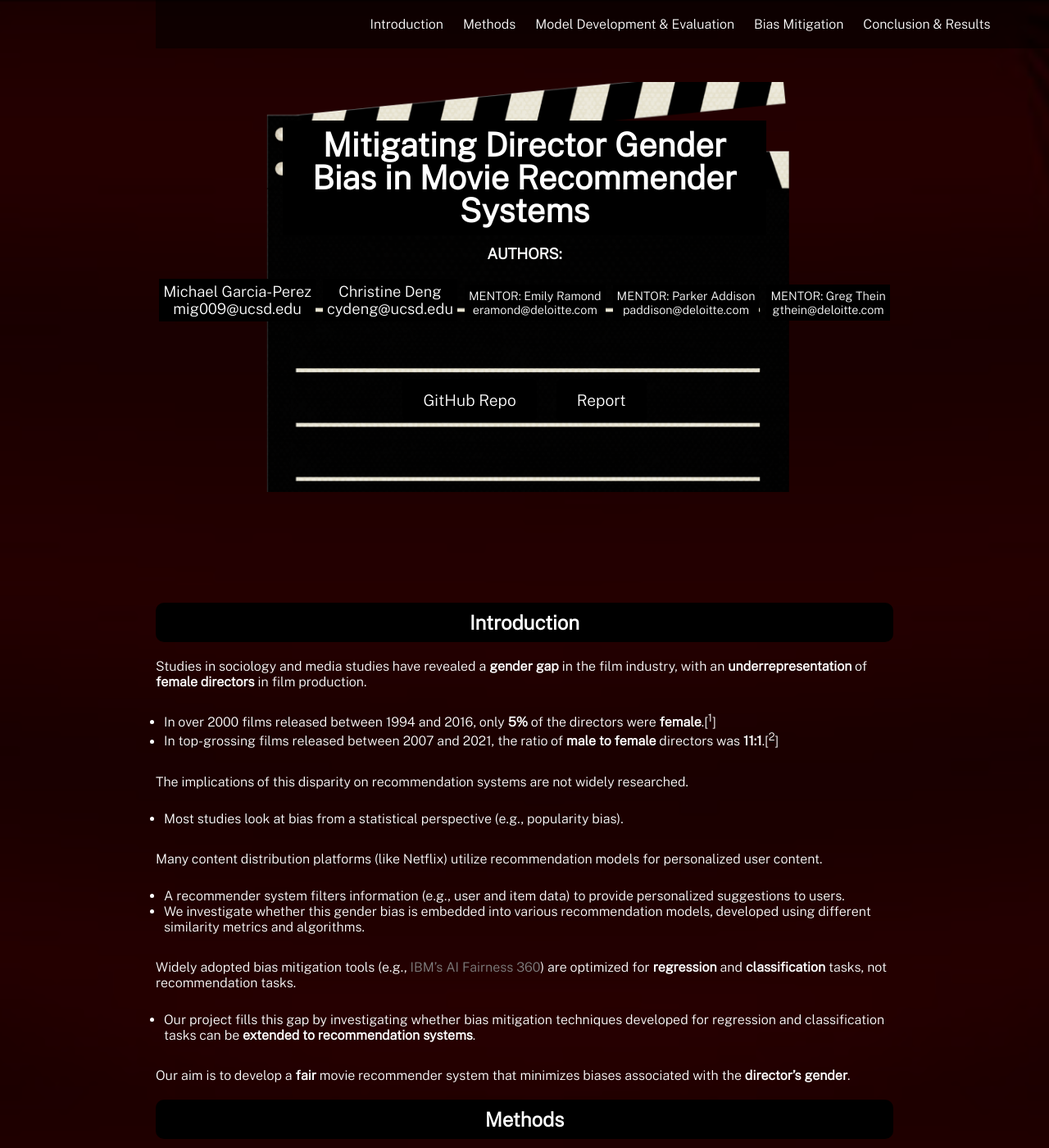
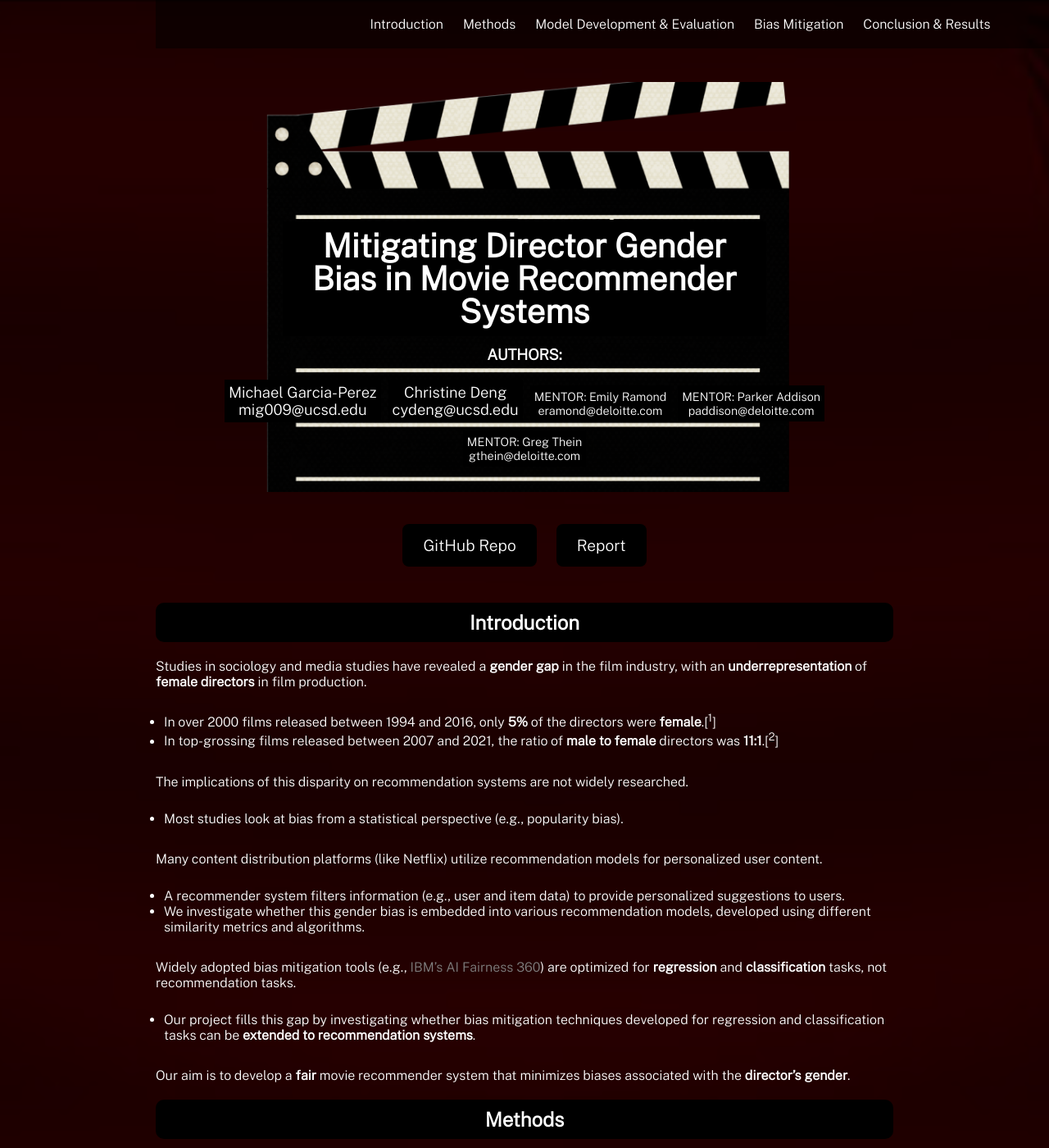
Before and after one commit to michael-garciaperez/DSC180A-Methodology-5, a Jekyll site: the page built from index.md, in a window 1280 px wide and 1400 px high. Shown: the whole window at 82% size. Built offline with Jekyll 4.4.1, drawn with Linux system fonts in a browser that asks for light colours.

Commit message:
Update style.scss

```diff
--- a/assets/css/style.scss
+++ b/assets/css/style.scss
@@ -25,10 +25,9 @@
 header {
   position: relative;
   z-index: 2;
-  margin: 100px auto 0; /* Adjusted margin */
-  padding: 20px 0 25px; /* Adjusted padding */
+  margin: 100px auto; /* Adjusted margin */
+  padding: 20px 40px 25px;
   height: 500px;
-  width: 100%; /* Set header width to span the full width */
 }
 
 header h1 {
@@ -40,6 +39,7 @@
   line-height: 1;
   background-color: black;
   padding: 10px 20px;
+  margin-top: 150px;
   max-width: 550px;
   margin-left: auto;
   margin-right: auto;
```
